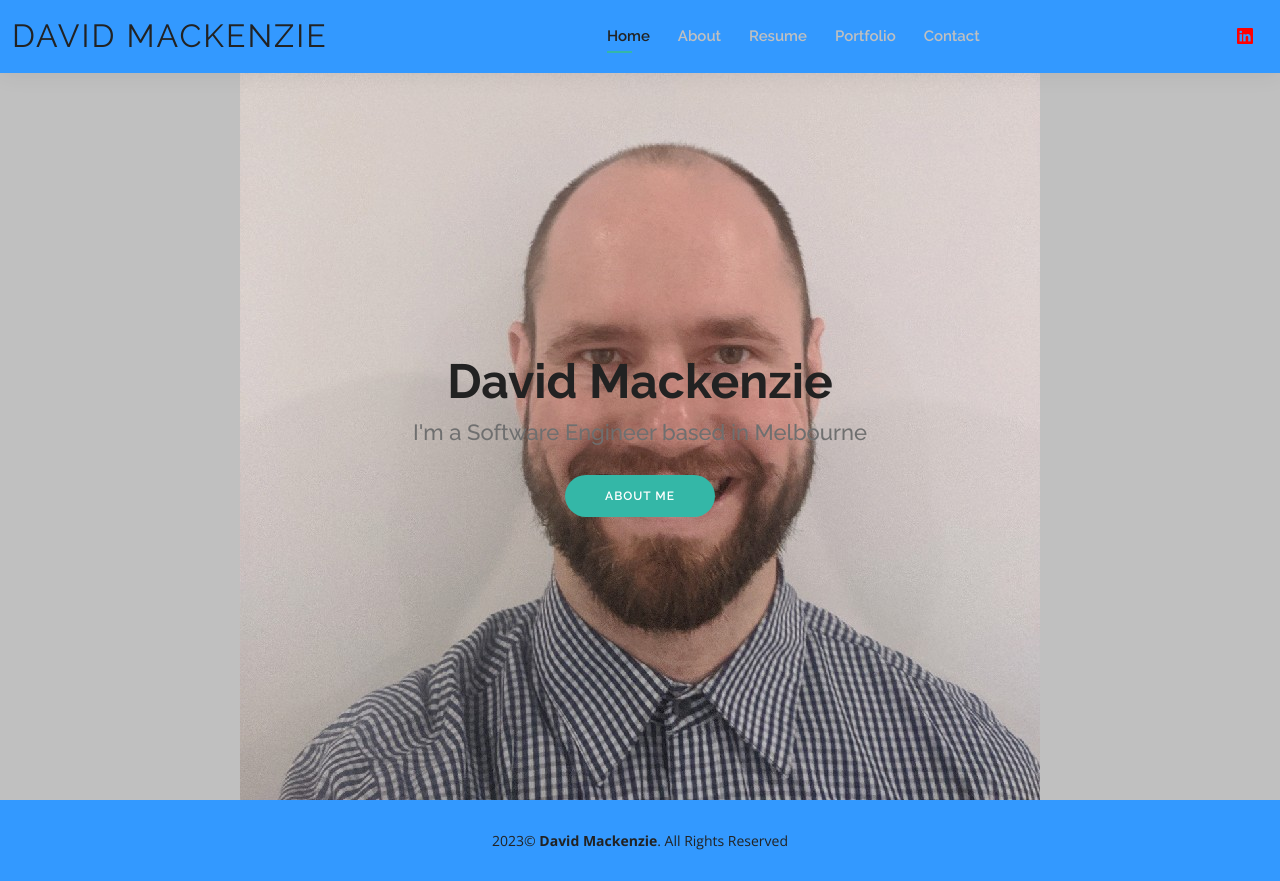
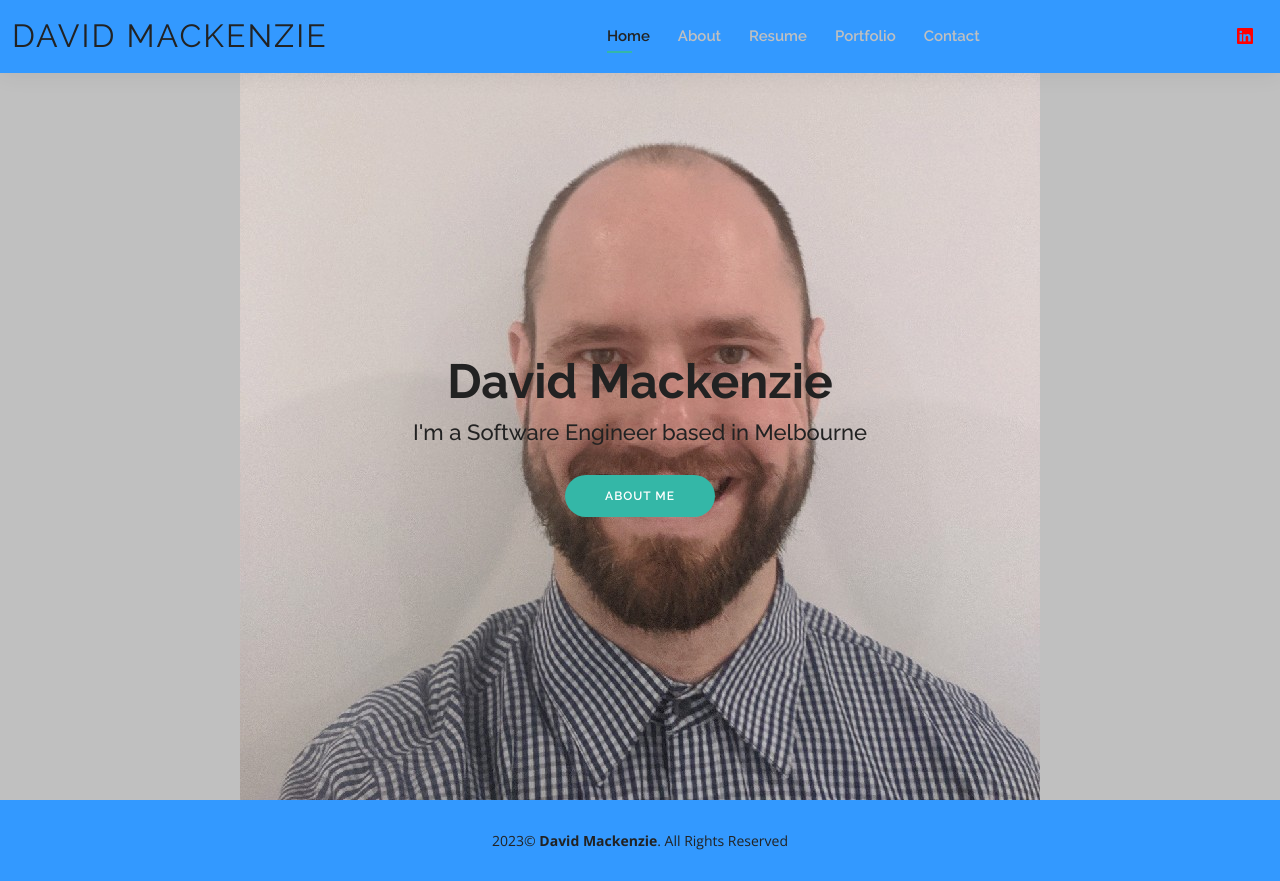
Before and after one commit to DavidAustinMackenzie/davidaustinmackenzie.com.au, a Flask app: page / in a window 1280 px wide. Run offline with Flask 3, Linux system fonts and the light colour scheme; some libraries are stand-ins or nearby versions.

Commit message:
updated hero h2 color

```diff
--- a/static/css/styles.css
+++ b/static/css/styles.css
@@ -458,7 +458,7 @@ body{
 }
 
 #hero h2 {
-  color: #6f6f6f;
+  color: #222222;
   margin: 10px 0 0 0;
   font-size: 22px;
 }
```
